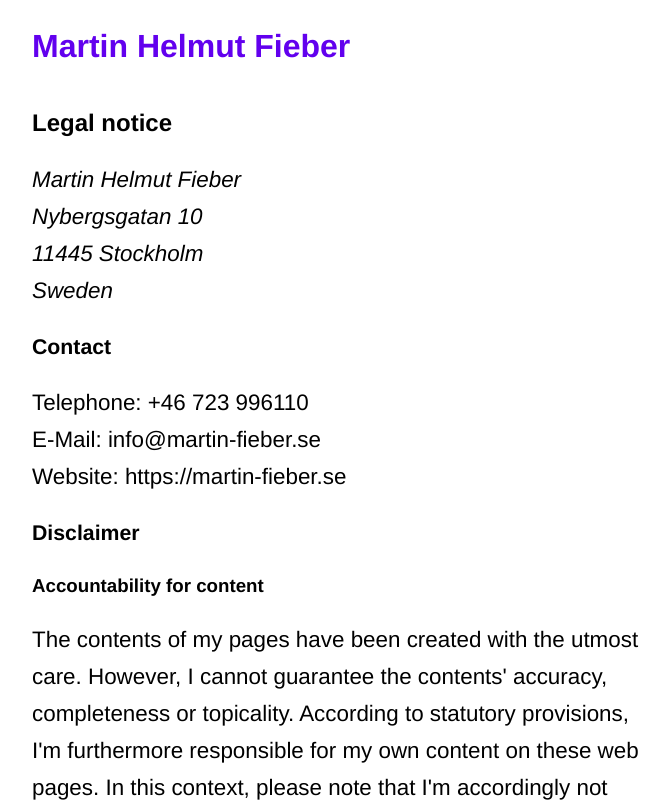
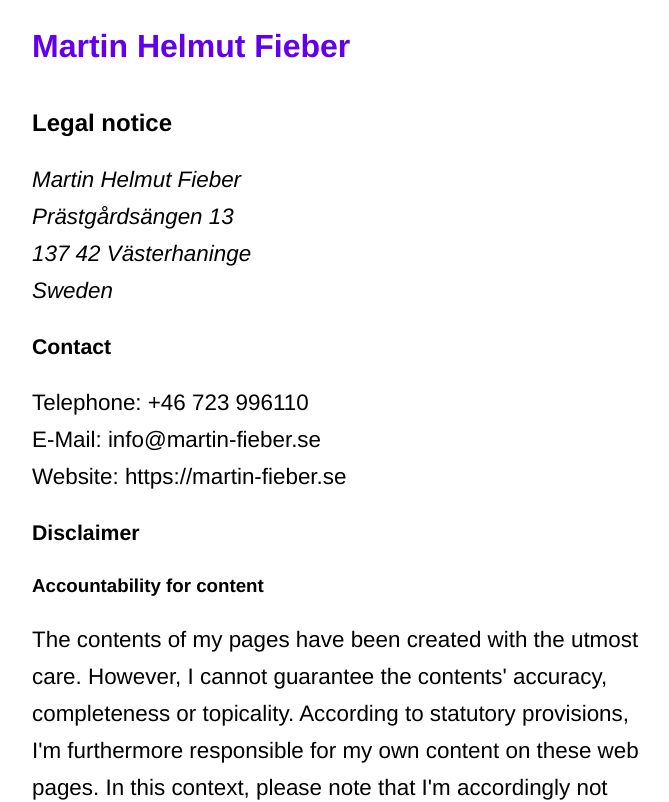
Before and after one commit to MartinHelmut/martin-fieber.de, a Next.js app: page /legal-notice in a window 1280 px wide. Shown: the top 802 px of the page, without its empty margins (298-967 px from the left). Built offline with nearby package versions, Linux system fonts and the light colour scheme.

Commit message:
feat: Update address

```diff
--- a/pages/legal-notice.jsx
+++ b/pages/legal-notice.jsx
@@ -13,9 +13,9 @@ const LegalNotice = () => (
     <Address>
       Martin Helmut Fieber
       <br />
-      Nybergsgatan 10
+      Pr&auml;stg&aring;rds&auml;ngen 13
       <br />
-      11445 Stockholm
+      137 42 V&auml;sterhaninge
       <br />
       Sweden
     </Address>
```
Also changed, not shown: 1 other file (tests, documents, lock files or other folders).
